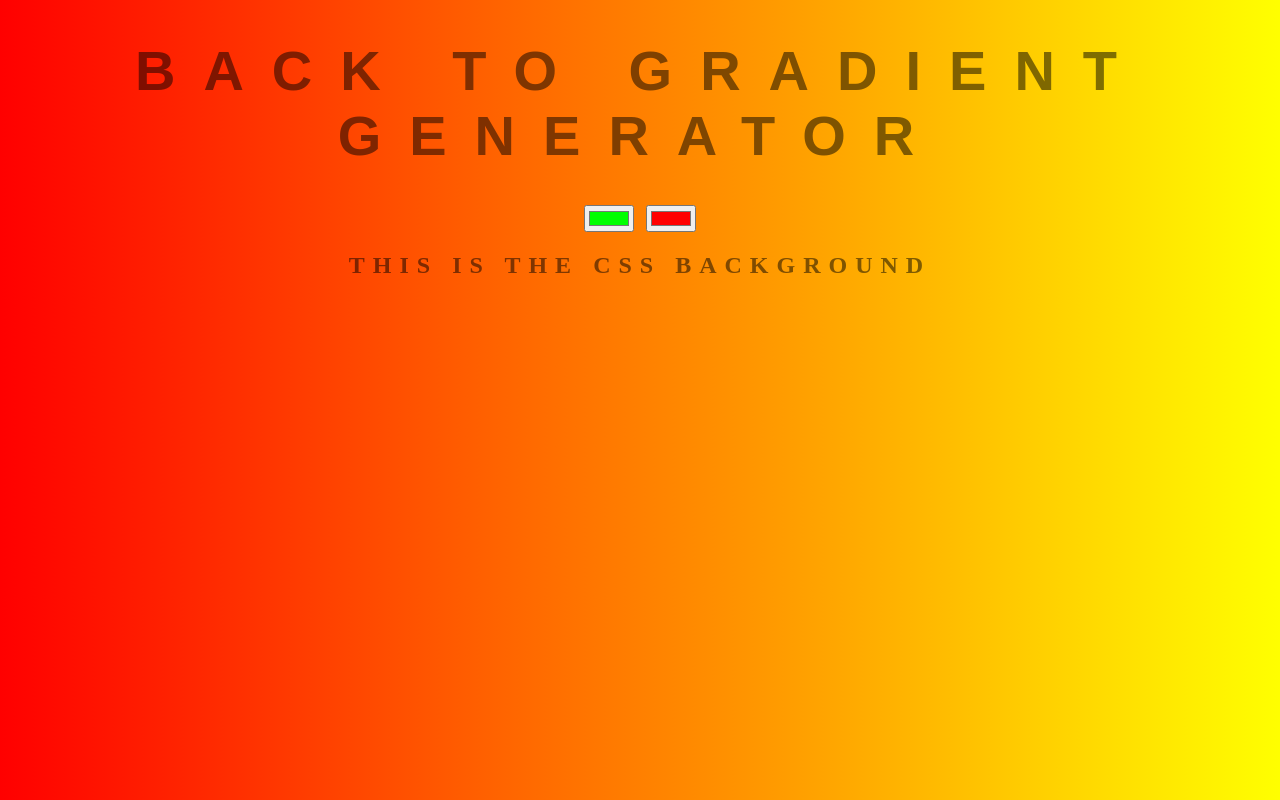
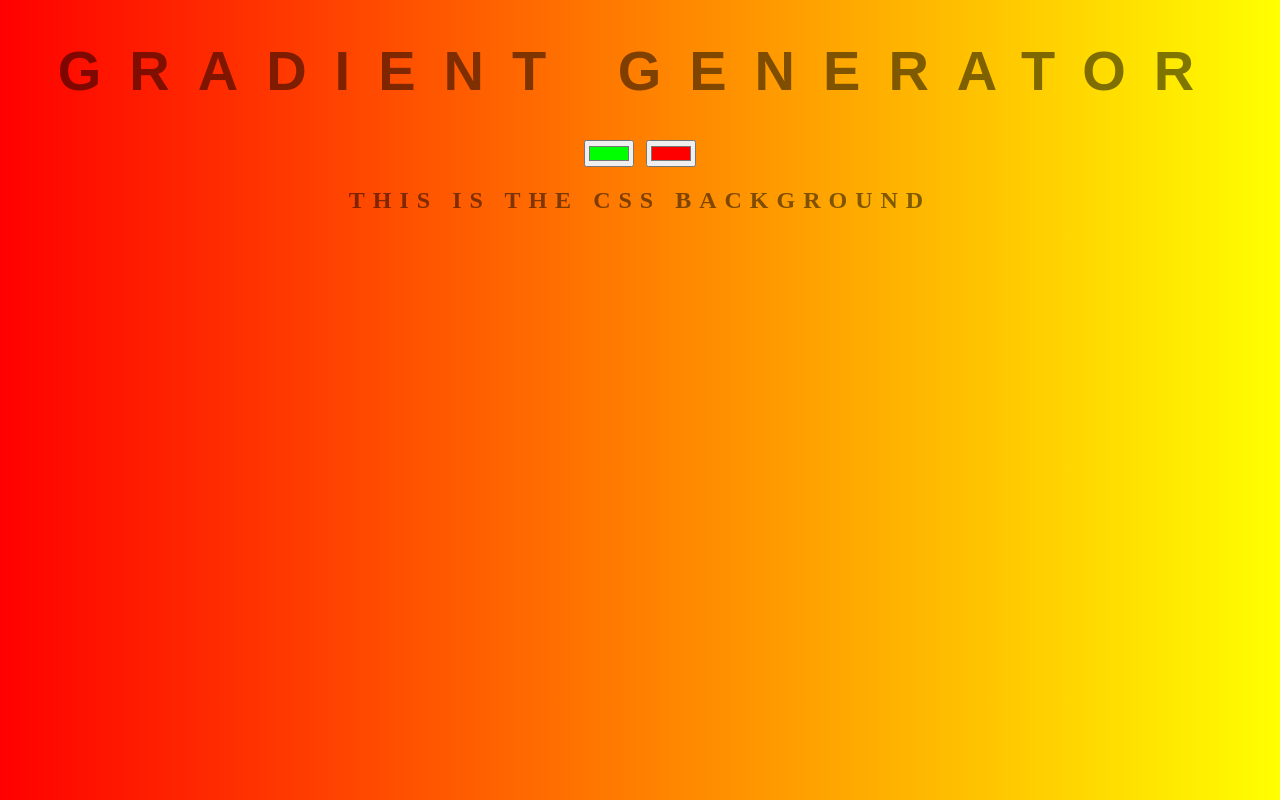
Before and after one commit to fabianvieri/GitZTM, a plain HTML site: page index.html in a window 1280 px wide. Drawn offline with Linux system fonts and the light colour scheme.

Commit message:
back to old header

```diff
--- a/index.html
+++ b/index.html
@@ -9,7 +9,7 @@
 </head>
 
 <body>
-    <h1>Back to Gradient Generator</h1>
+    <h1>Gradient Generator</h1>
     <input class="color1" type="color" name="first-color" value="#00ff00">
     <input class="color2" type="color" name="second-color" value="#ff0000">
     <h2>This is the CSS Background</h2>
```
